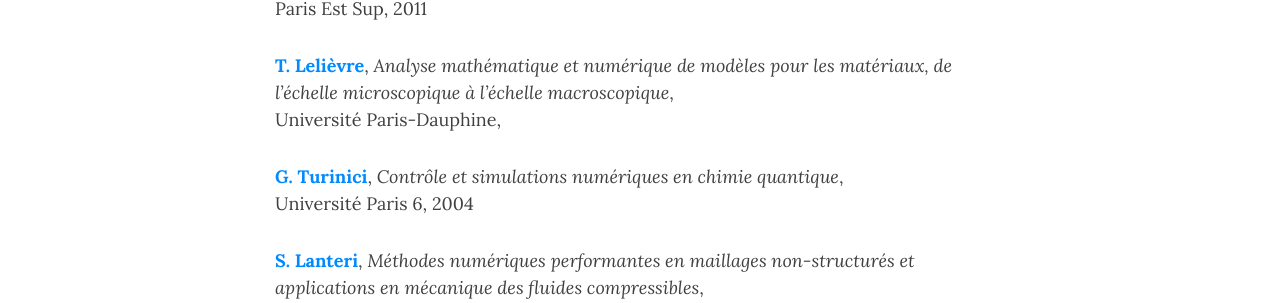
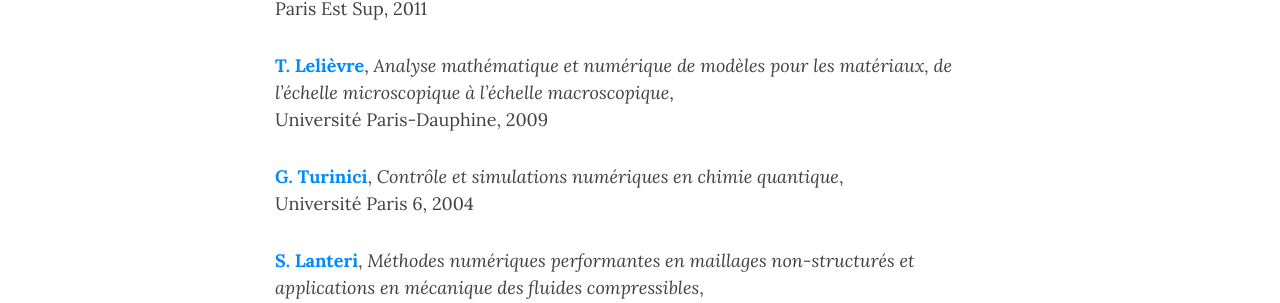
Before and after one commit to cermics/cermics, a Jekyll site: the page built from habilitation.md, in a window 1280 px wide and 900 px high, scrolled down 1548 px. Shown: the part 152-455 px from the top of the window. Built offline with Jekyll 4.4.1, drawn with Linux system fonts in a browser that asks for light colours; comment, search, counter and statistics services are not loaded; our own code applies the rules of GitHub Pages for plain Markdown files.

Commit message:
date hdr lelievre

```diff
--- a/_data/hdr.yml
+++ b/_data/hdr.yml
@@ -80,6 +80,7 @@
   AU: T. Lelièvre
   LN: http://tel.archives-ouvertes.fr/tel-00392808/fr/
   TI: "Analyse mathématique et numérique de modèles pour les matériaux, de l'échelle microscopique à l'échelle macroscopique"
+  YP: 2009
   N1: Université Paris-Dauphine
 - id: 2011Chancelir
   RE: void
```
